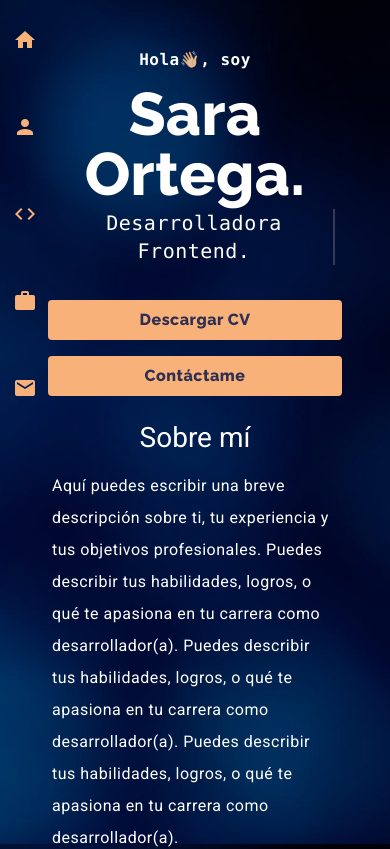
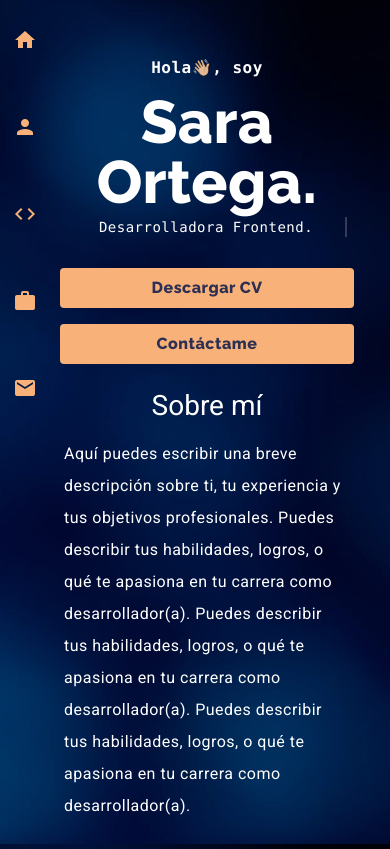
Before and after one commit to SaraAOrtega/SaraOrtega_portfolio, an Angular app: page / in a window 390 px wide. Shown: the top 849 px of the page. Built offline with nearby package versions, Linux system fonts and the light colour scheme; a small style sheet from the web is missing.

Commit message:
responsive

```diff
--- a/src/app/home/home.component.html
+++ b/src/app/home/home.component.html
@@ -7,7 +7,7 @@
       <app-navbar></app-navbar>
 
     <!-- Contenido principal -->
-    <main class="flex-1 overflow-x-auto p-12">
+    <main class="flex-1 overflow-x-auto py-14 px-9 ml-6 sm:ml-0">
       <!-- Home Section -->
       <section id="home" class="text-center">
         <p class="font-bold font-mono text-white mb-6">Hola👋🏼, soy</p>
@@ -17,7 +17,7 @@
 
         <!-- Contenedor para centrar el texto -->
         <div class="typing-container -mt-10">
-          <p class="font-mono text-white text-xl text-center typing m-2">
+          <p class="font-mono text-white text-sm lg:text-xl text-center typing m-2">
             Desarrolladora Frontend.
           </p>
         </div>
--- a/src/app/navbar/navbar.component.css
+++ b/src/app/navbar/navbar.component.css
@@ -2,7 +2,7 @@
   position: fixed;
   top: 0;
   left: 0;
-  width: 60px; /* Navbar estrecho por defecto */
+  width: 70px; /* Navbar estrecho por defecto */
   height: 100vh; /* Altura completa */
 
   padding: 0;
```
